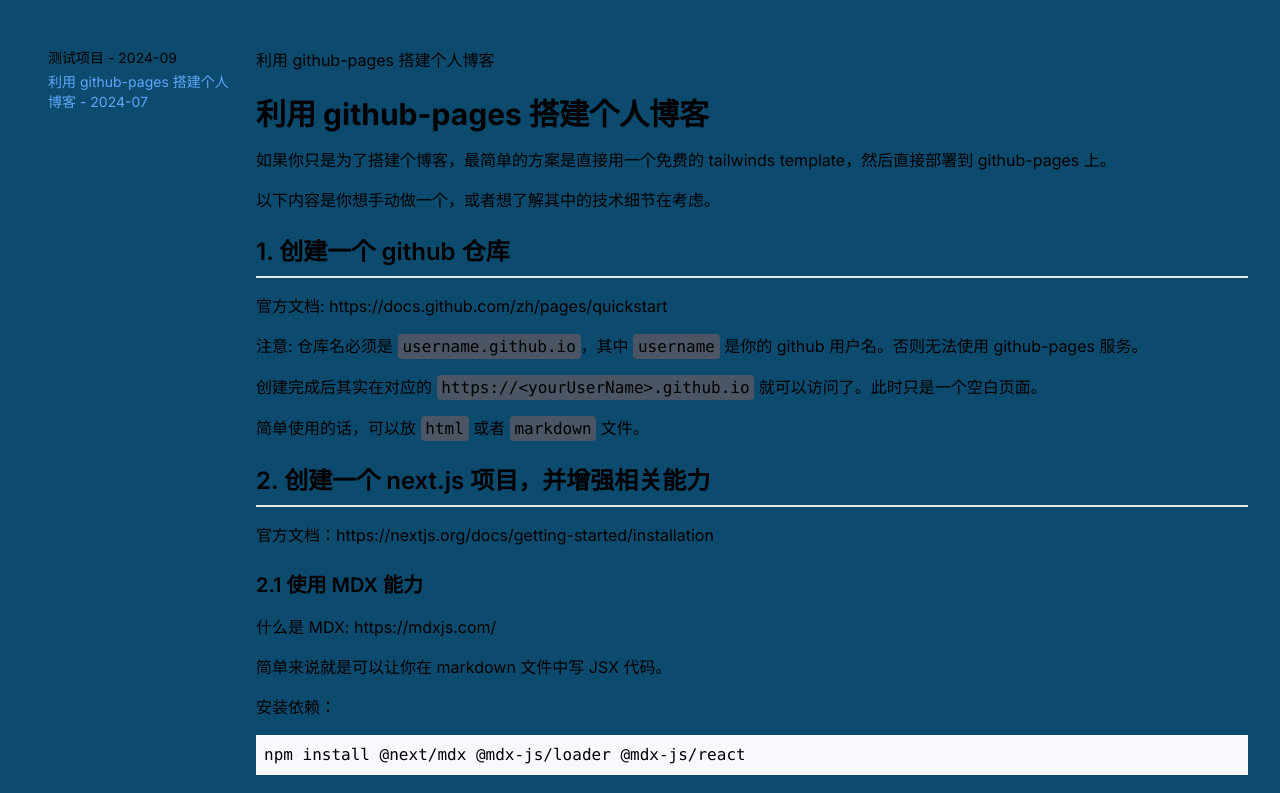
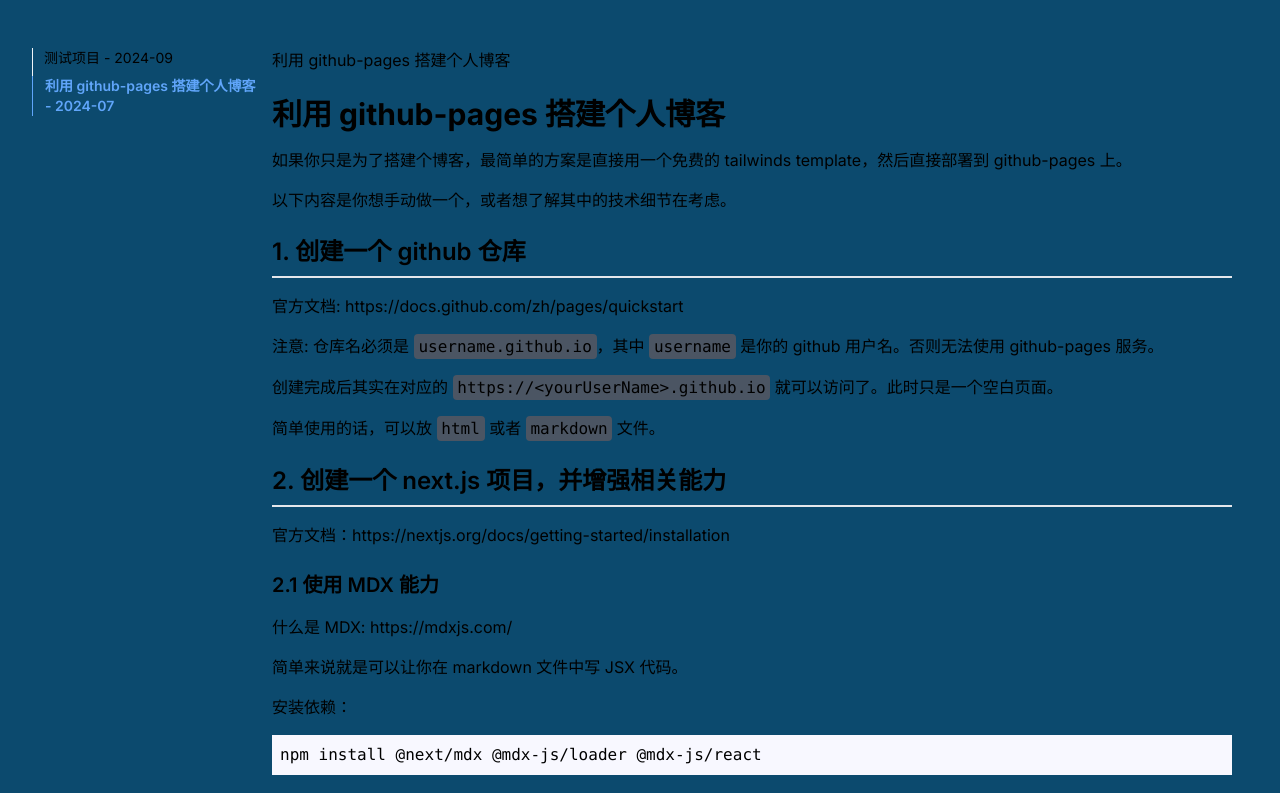
Before and after one commit to r2099c2/r2099c2.github.io, a Next.js app: page /post/2024-07-23 in a window 1280 px wide. Shown: the top 793 px of the page. Built offline with nearby package versions, Linux system fonts and the light colour scheme.

Commit message:
style: 文章的导航增加一些样式

```diff
--- a/app/post/[slug]/page.tsx
+++ b/app/post/[slug]/page.tsx
@@ -23,22 +23,24 @@ const PostDetail = async ({ params }: { params: { slug: string } }) => {
   return (
     <div className="max-w-8xl min-h-screen max-auto pt-12 px-4 sm:px-6 md:px-8 bg-sky-900">
       {/* 左侧文章切换 */}
-      <div className="hidden lg:block w-[14rem] fixed px-4">
+      <ul className="hidden lg:block w-[14rem] fixed space-y-6 lg:space-y-2 border-l border-slate-100">
         {posts.map((post) => (
+          <li key={post.slug}>
             <a
-            key={post.slug}
-            className={clsx('text-sm block pb-1', {
-              'text-blue-400': post.slug === slug,
+              className={clsx('text-sm block pl-3 -ml-px', {
+                'text-blue-400 border-l border-current font-semibold':
+                  post.slug === slug,
               })}
               href={`/post/${post.slug}`}
             >
               {post.title} - {post.month}
             </a>
+          </li>
         ))}
-      </div>
+      </ul>
       {/* 中间当前文章 */}
       <div className="lg:pl-[14rem] overflow-hidden">
-        <article id="article">
+        <article id="article" className="px-4">
           <h1>{post.data.title}</h1>
           <MDXRemote source={post.content} components={MDXComponents} />
         </article>
```
Lines whose indentation alone changed are shown as unchanged.
